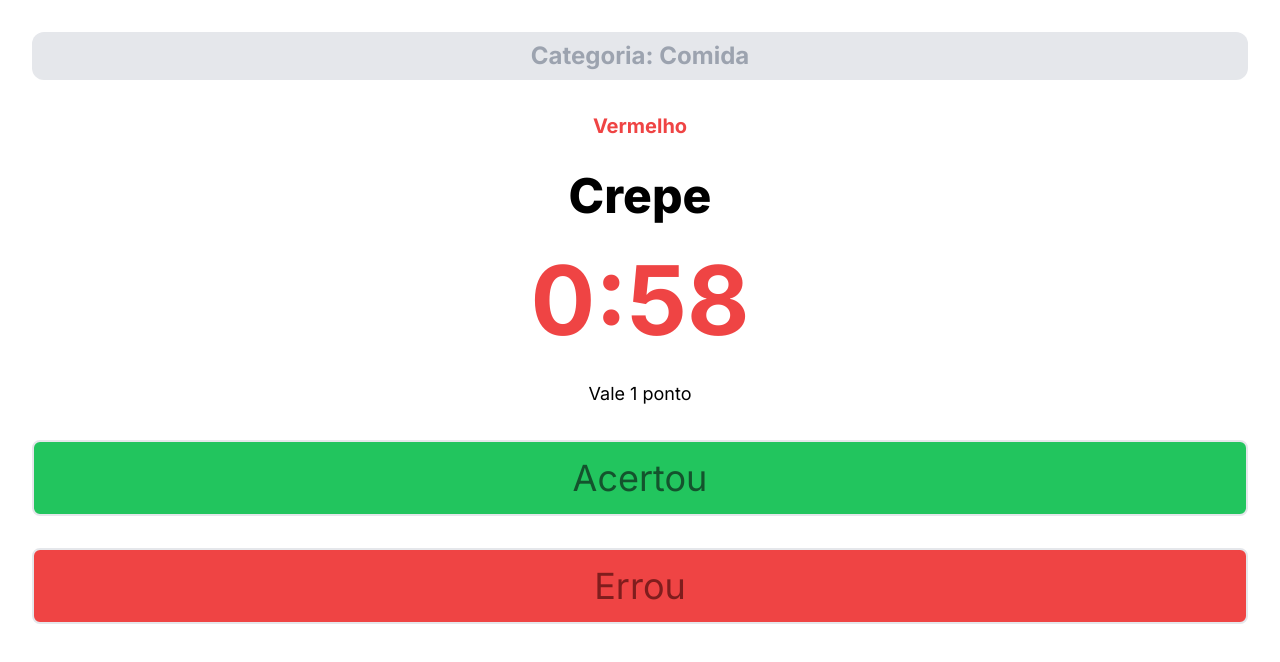
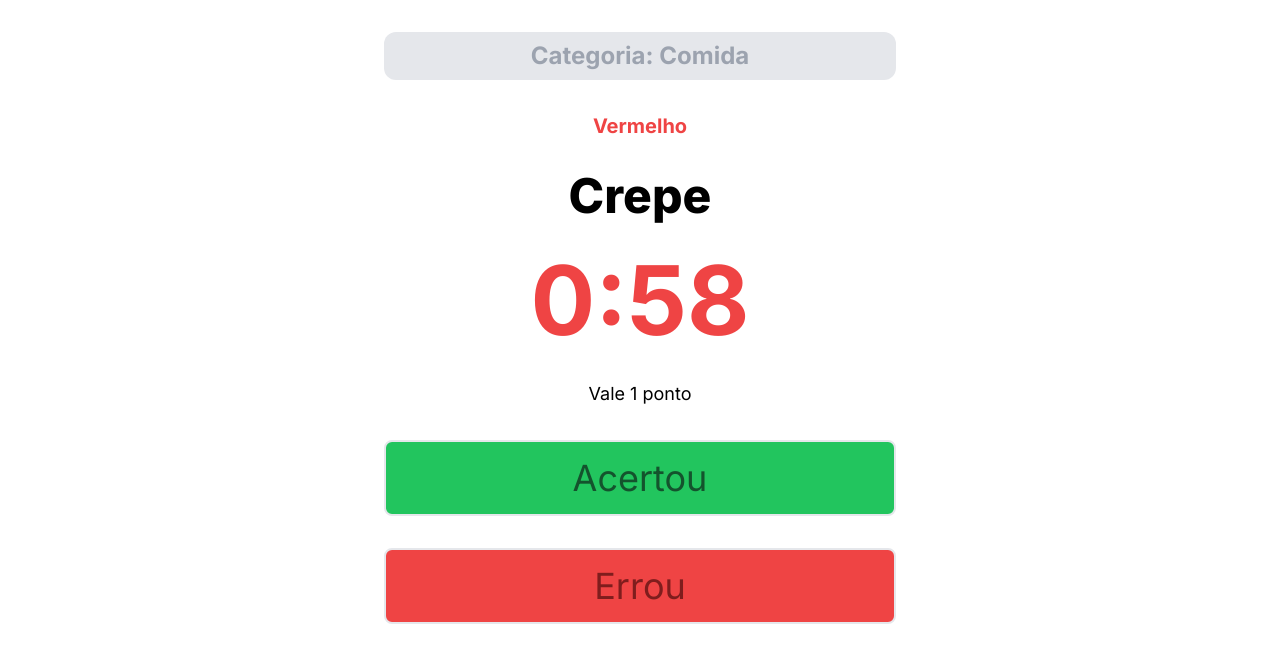
Before and after one commit to gabrielrguarini/mimica, a Next.js app: page / in a window 1280 px wide. Both pictures are taken after a click on the button "Revelar palavra". Shown: the top 662 px of the page. Built offline with nearby package versions, Linux system fonts and the light colour scheme.

Commit message:
fix: display card or scoreboard

```diff
--- a/src/app/page.tsx
+++ b/src/app/page.tsx
@@ -21,8 +21,19 @@ export default function Home() {
   }, []);
   console.log(words[indexWord]);
   return (
-    <main className="min-h-screen flex-col items-center justify-between relative">
-      <div className="w-full flex flex-col p-4 gap-8">
+    <main className="min-h-screen max-w-xl m-auto  flex-col items-center justify-between relative">
+      {visible ? (
+        <CardWord
+          visible={visible}
+          setVisible={setVisible}
+          word={words[indexWord]}
+          newWord={newWord}
+          setRedPoints={setRedPoints}
+          setBluePoints={setBluePoints}
+          team={team}
+        />
+      ) : (
+        <div className=" flex flex-col p-4 gap-8">
           <div className="flex justify-between items-center p-4">
             <h1 className="text-2xl font-bold">Mimica</h1>
             <span className="text-base text-gray-400 bg-gray-200 px-4 py-1 rounded-xl capitalize">
@@ -56,15 +67,7 @@ export default function Home() {
             Revelar palavra
           </button>
         </div>
-      <CardWord
-        visible={visible}
-        setVisible={setVisible}
-        word={words[indexWord]}
-        newWord={newWord}
-        setRedPoints={setRedPoints}
-        setBluePoints={setBluePoints}
-        team={team}
-      />
+      )}
     </main>
   );
 }
--- a/src/components/card-word.tsx
+++ b/src/components/card-word.tsx
@@ -67,12 +67,16 @@ export default function CardWord({
     return null;
   }
   return (
-    <div className="fixed top-0 left-0 w-full h-full flex flex-col p-4 gap-8 z-10 bg-white">
-      <div className="flex flex-col justify-between p-4 gap-8 item">
+    <div className="m-auto min-w-xl h-full flex flex-col p-4 gap-8 z-10 bg-white">
+      <div className="flex flex-col justify-between p-4 gap-8">
         <h3 className="text-2xl font-bold text-gray-400 bg-gray-200 px-6 py-2 rounded-xl text-center capitalize">
           Categoria: {word.categories}
         </h3>
-        <h1 className="text-xl text-red-500 capitalize text-center font-bold">
+        <h1
+          className={`text-xl ${
+            team === Teams.RED ? "text-red-500" : "text-blue-500"
+          } capitalize text-center font-bold`}
+        >
           {team === Teams.RED ? "Vermelho" : "Azul"}
         </h1>
         <p className="text-5xl font-extrabold text-center capitalize">
```
Lines whose indentation alone changed are shown as unchanged.
